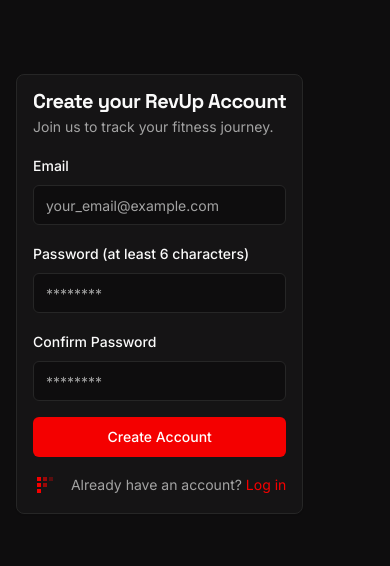
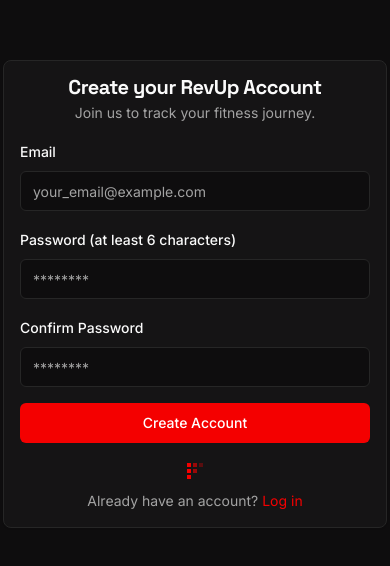
Before and after one commit to litgrxpher/RevUp, a Next.js app: page /signup in a window 390 px wide. Shown: the part 128-694 px from the top of the page. Built offline with nearby package versions, Linux system fonts and the light colour scheme; no server answers.

Commit message:
Make the following changes:
,

Find this element:

  <CardHeader classN

```diff
--- a/src/app/login/page.tsx
+++ b/src/app/login/page.tsx
@@ -36,8 +36,8 @@ export default function LoginPage() {
   };
 
   return (
-    <div className="flex items-center justify-center min-h-screen bg-background px-4">
-      <Card className="w-full max-w-sm mx-auto">
+    <div className="flex items-center justify-center h-screen w-screen bg-background">
+      <Card className="w-full max-w-sm">
         <CardHeader className="items-center text-center">
           <Logo />
           <CardTitle className="mt-4">Welcome to RevUp</CardTitle>
--- a/src/app/signup/page.tsx
+++ b/src/app/signup/page.tsx
@@ -77,9 +77,9 @@ export default function SignupPage() {
   };
 
   return (
-    <div className="flex items-center justify-center min-h-screen bg-background px-4 sm:px-6 md:px-8">
-      <Card className="w-full max-w-sm mx-auto">
-        <CardHeader>
+    <div className="flex items-center justify-center h-screen w-screen bg-background">
+      <Card className="w-full max-w-sm">
+        <CardHeader className="flex flex-col items-center text-center">
           <CardTitle>Create your RevUp Account</CardTitle>
           <CardDescription>Join us to track your fitness journey.</CardDescription>
         </CardHeader>
@@ -98,11 +98,11 @@ export default function SignupPage() {
           </div>
           <Button className="w-full" onClick={handleSignup}>Create Account</Button>
         </CardContent>
-        <CardFooter className="flex justify-between items-center">
-            <Logo/>
-            <p className="text-sm text-muted-foreground">
-                Already have an account? <Link href="/login" className="text-primary hover:underline">Log in</Link>
-            </p>
+        <CardFooter className="flex flex-col items-center gap-2">
+          <Logo />
+          <p className="text-sm text-muted-foreground text-center">
+            Already have an account? <Link href="/login" className="text-primary hover:underline">Log in</Link>
+          </p>
         </CardFooter>
       </Card>
     </div>
--- a/src/app/templates/page.tsx
+++ b/src/app/templates/page.tsx
@@ -63,7 +63,7 @@ export default function TemplatesPage() {
   }, [user]);
 
   return (
-    <div className="container mx-auto max-w-7xl p-4 pt-6 md:p-6">
+    <div className="container mx-auto p-4 pt-6 md:p-6">
       <header className="flex items-center justify-between mb-6">
         <div className="flex items-center gap-3">
           <SidebarTrigger className="md:hidden" />
```
